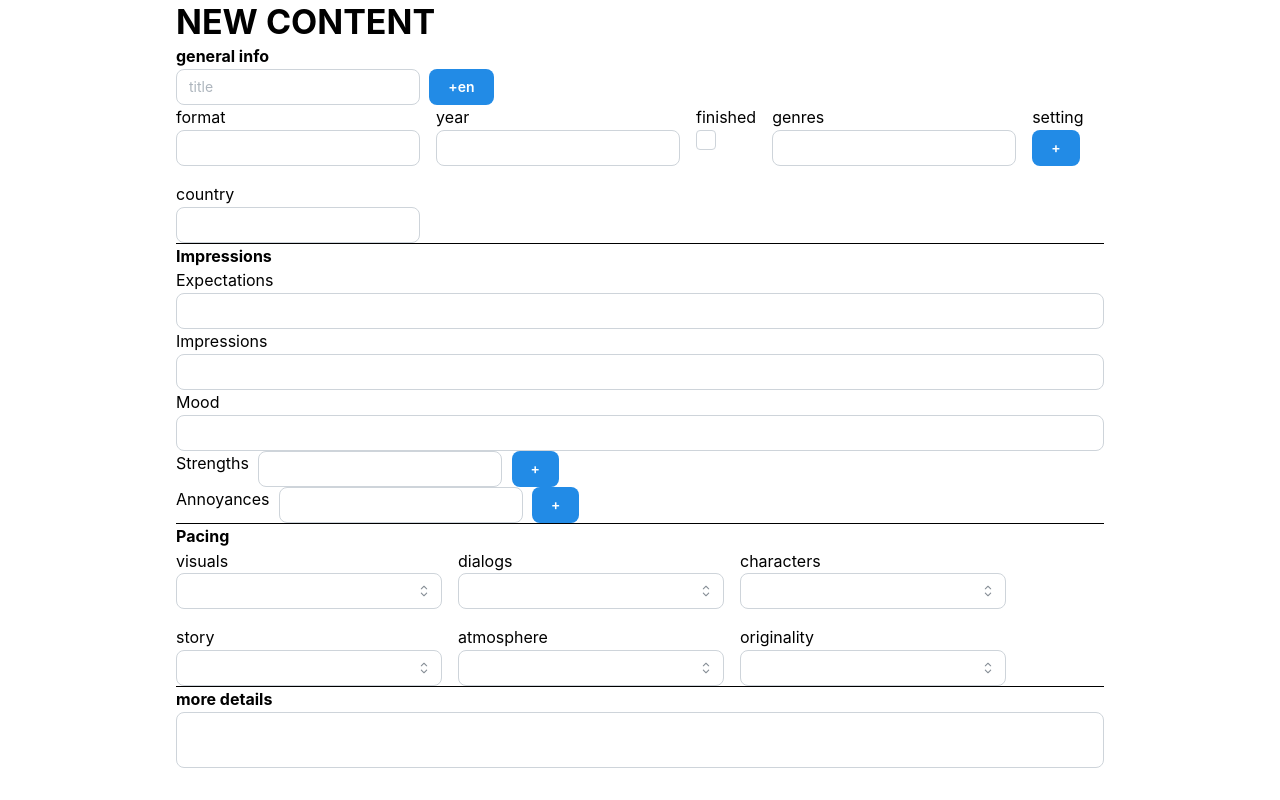
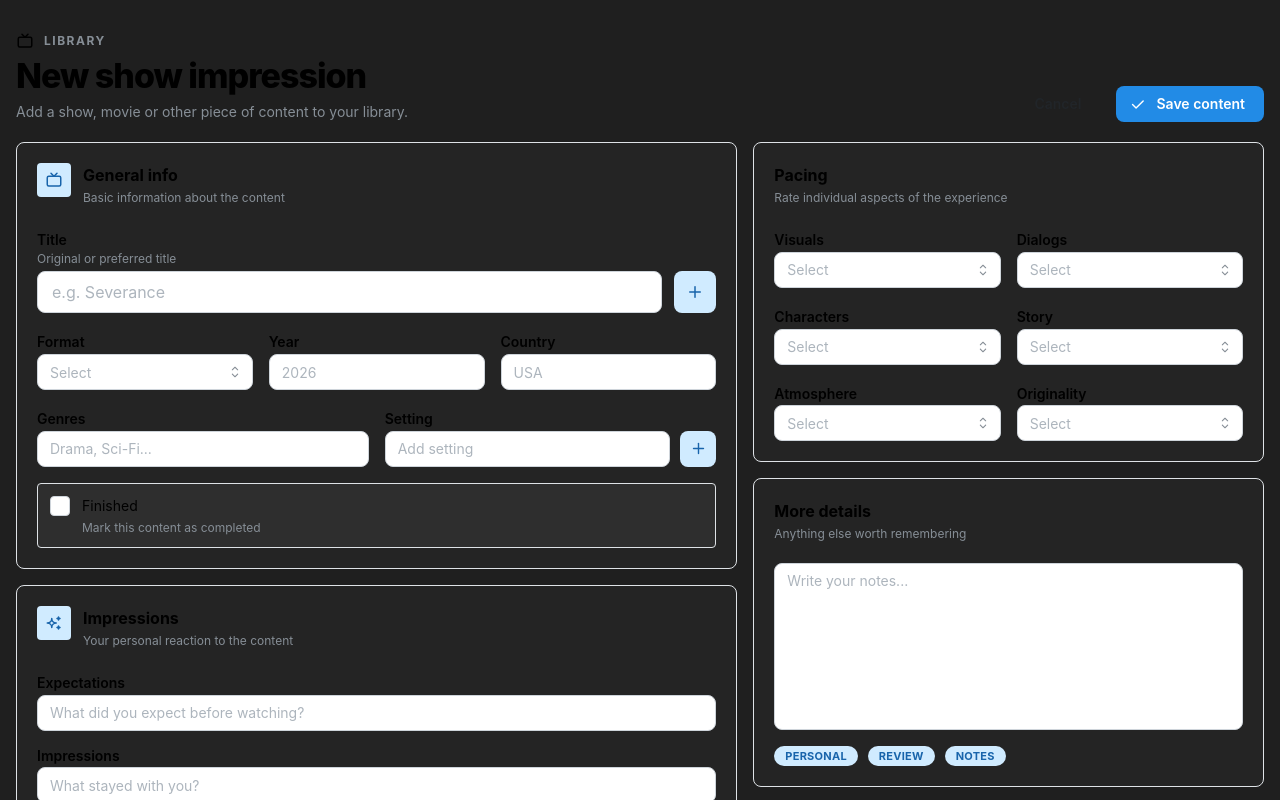
Before and after one commit to shevtsov-dmitry/tv-show-impressions, a React (Vite) app in the folder frontend/: page / in a window 1280 px wide. Shown: the top 800 px of the page. Built offline with nearby package versions, Linux system fonts and the light colour scheme.

Commit message:
feat(design): style form with new icons and rearrangement

```diff
--- a/frontend/package.json
+++ b/frontend/package.json
@@ -14,6 +14,7 @@
     "@mantine/hooks": "^9.5.1",
     "@mantine/modals": "^9.5.1",
     "@mantine/notifications": "^9.5.1",
+    "@tabler/icons-react": "^3.48.0",
     "@tailwindcss/vite": "^4.3.3",
     "react": "^19.2.8",
     "react-dom": "^19.2.8",
--- a/frontend/src/components/AddTvShow.tsx
+++ b/frontend/src/components/AddTvShow.tsx
@@ -1,112 +1,358 @@
 import {
+  ActionIcon,
+  Badge,
   Box,
   Button,
   Checkbox,
   Container,
+  Divider,
   Flex,
   Grid,
+  Group,
   Input,
+  Paper,
   Select,
+  Stack,
   Text,
   Textarea,
   Title,
 } from '@mantine/core'
-
-
+import {
+  IconCheck,
+  IconDeviceTv,
+  IconPlus,
+  IconSparkles,
+  IconX,
+} from '@tabler/icons-react'
 
 const AddTvShow = () => {
   return (
-    <Container>
-      <Title>NEW CONTENT</Title>
+    <Box
+      mih="100vh"
+      bg="var(--mantine-color-dark-8)"
+      py="xl"
+      style={{
+        overflow: 'hidden',
+      }}
+    >
+      <Container size="xl" h="100%">
+        {/* Header */}
+        <Flex justify="space-between" align="flex-end" mb="lg">
+          <Box>
+            <Group gap="xs" mb={4}>
+              <IconDeviceTv size={18} />
+              <Text size="xs" fw={700} tt="uppercase" c="dimmed" lts={1.5}>
+                Library
+              </Text>
+            </Group>
+
+            <Title order={1} fw={800} lts={-1}>
+              New show impression
+            </Title>
+
+            <Text size="sm" c="dimmed" mt={4}>
+              Add a show, movie or other piece of content to your library.
+            </Text>
+          </Box>
+
+          <Group>
+            <Button variant="subtle" color="gray">
+              Cancel
+            </Button>
+
+            <Button leftSection={<IconCheck size={17} />}>
+              Save content
+            </Button>
+          </Group>
+        </Flex>
+
+        {/* Main form */}
+        <Grid gutter="md">
+          {/* LEFT COLUMN */}
+          <Grid.Col span={7}>
+            <Stack gap="md">
+              {/* General */}
+              <Paper
+                p="lg"
+                radius="md"
+                withBorder
+                bg="var(--mantine-color-dark-7)"
+              >
+                <SectionHeader
+                  icon={<IconDeviceTv size={18} />}
+                  title="General info"
+                  description="Basic information about the content"
+                />
+
+                <Stack gap="md">
+                  <Flex gap="sm" align="flex-end">
+                    <Input.Wrapper
+                      label="Title"
+                      description="Original or preferred title"
+                      style={{ flex: 1 }}
+                    >
+                      <Input
+                        size="md"
+                        placeholder="e.g. Severance"
+                      />
+                    </Input.Wrapper>
+
+                    <ActionIcon
+                      size={42}
+                      variant="light"
+                      aria-label="Add translation"
+                    >
+                      <IconPlus size={18} />
+                    </ActionIcon>
+                  </Flex>
+
+                  <Grid gutter="sm">
+                    <Grid.Col span={4}>
+                      <Input.Wrapper label="Format">
+                        <Select
+                          placeholder="Select"
+                          data={['TV Series', 'Mini Series', 'Movie', 'Anime']}
+                        />
+                      </Input.Wrapper>
+                    </Grid.Col>
+
+                    <Grid.Col span={4}>
+                      <Input.Wrapper label="Year">
+                        <Input placeholder="2026" />
+                      </Input.Wrapper>
+                    </Grid.Col>
+
+                    <Grid.Col span={4}>
+                      <Input.Wrapper label="Country">
+                        <Input placeholder="USA" />
+                      </Input.Wrapper>
+                    </Grid.Col>
+
+                    <Grid.Col span={6}>
+                      <Input.Wrapper label="Genres">
+                        <Input placeholder="Drama, Sci-Fi..." />
+                      </Input.Wrapper>
+                    </Grid.Col>
+
+                    <Grid.Col span={6}>
+                      <Input.Wrapper label="Setting">
+                        <Flex gap="xs">
+                          <Input
+                            placeholder="Add setting"
+                            style={{ flex: 1 }}
+                          />
+                          <ActionIcon
+                            size={36}
+                            variant="light"
+                            aria-label="Add setting"
+                          >
+                            <IconPlus size={17} />
+                          </ActionIcon>
+                        </Flex>
+                      </Input.Wrapper>
+                    </Grid.Col>
+                  </Grid>
+
+                  <Paper
+                    p="sm"
+                    radius="sm"
+                    bg="var(--mantine-color-dark-6)"
+                    withBorder
+                  >
+                    <Checkbox
+                      label="Finished"
+                      description="Mark this content as completed"
+                    />
+                  </Paper>
+                </Stack>
+              </Paper>
+
+              {/* Impressions */}
+              <Paper
+                p="lg"
+                radius="md"
+                withBorder
+                bg="var(--mantine-color-dark-7)"
+              >
+                <SectionHeader
+                  icon={<IconSparkles size={18} />}
+                  title="Impressions"
+                  description="Your personal reaction to the content"
+                />
+
+                <Stack gap="sm">
+                  <Input.Wrapper label="Expectations">
+                    <Input placeholder="What did you expect before watching?" />
+                  </Input.Wrapper>
+
+                  <Input.Wrapper label="Impressions">
+                    <Input placeholder="What stayed with you?" />
+                  </Input.Wrapper>
+
+                  <Input.Wrapper label="Mood">
+                    <Input placeholder="How did it make you feel?" />
+                  </Input.Wrapper>
+
+                  <Grid gutter="sm">
+                    <Grid.Col span={6}>
+                      <TagInput label="Strengths" placeholder="What worked?" />
+                    </Grid.Col>
+
+                    <Grid.Col span={6}>
+                      <TagInput label="Annoyances" placeholder="What bothered you?" />
+                    </Grid.Col>
+                  </Grid>
+                </Stack>
+              </Paper>
+            </Stack>
+          </Grid.Col>
+
+          {/* RIGHT COLUMN */}
+          <Grid.Col span={5}>
+            <Stack gap="md">
+              {/* Pacing */}
+              <Paper
+                p="lg"
+                radius="md"
+                withBorder
+                bg="var(--mantine-color-dark-7)"
+              >
+                <SectionHeader
+                  title="Pacing"
+                  description="Rate individual aspects of the experience"
+                />
+
+                <Grid gutter="sm">
+                  {[
+                    'Visuals',
+                    'Dialogs',
+                    'Characters',
+                    'Story',
+                    'Atmosphere',
+                    'Originality',
+                  ].map((item) => (
+                    <Grid.Col span={6} key={item}>
+                      <Select
+                        label={item}
+                        placeholder="Select"
+                        data={[
+                          'Excellent',
+                          'Good',
+                          'Average',
+                          'Weak',
+                          'Poor',
+                        ]}
+                      />
+                    </Grid.Col>
+                  ))}
+                </Grid>
+              </Paper>
+
+              {/* More details */}
+              <Paper
+                p="lg"
+                radius="md"
+                withBorder
+                bg="var(--mantine-color-dark-7)"
+                style={{ flex: 1 }}
+              >
+                <SectionHeader
+                  title="More details"
+                  description="Anything else worth remembering"
+                />
+
+                <Textarea
+                  placeholder="Write your notes..."
+                  minRows={7}
+                  autosize
+                  maxRows={9}
+                />
+
+                <Group gap="xs" mt="md">
+                  <Badge variant="light">personal</Badge>
+                  <Badge variant="light">review</Badge>
+                  <Badge variant="light">notes</Badge>
+                </Group>
+              </Paper>
+
+              {/* Bottom hint */}
+              <Paper
+                px="md"
+                py="sm"
+                radius="md"
+                bg="var(--mantine-color-dark-7)"
+                withBorder
+              >
+                <Group gap="xs">
+                  <IconSparkles size={15} />
+                  <Text size="xs" c="dimmed">
+                    Everything here is private to your personal library.
+                  </Text>
+                </Group>
+              </Paper>
+            </Stack>
+          </Grid.Col>
+        </Grid>
+      </Container>
+    </Box>
+  )
+}
+
+const SectionHeader = ({
+  icon,
+  title,
+  description,
+}: {
+  icon?: React.ReactNode
+  title: string
+  description: string
+}) => {
+  return (
+    <Group gap="sm" mb="lg" align="flex-start">
+      {icon && (
+        <ActionIcon
+          variant="light"
+          size={34}
+          radius="sm"
+          style={{ pointerEvents: 'none' }}
+        >
+          {icon}
+        </ActionIcon>
+      )}
+
       <Box>
-        <Text fw={'bold'}>general info</Text>
-        <Flex gap="1%">
-          <Input placeholder="title" />
-          <Button>+en</Button>
-        </Flex>
+        <Text fw={700} size="md">
+          {title}
+        </Text>
+
+        <Text size="xs" c="dimmed" mt={2}>
+          {description}
+        </Text>
       </Box>
-      <Grid>
-        <Box>
-          <Text>format</Text>
-          <Input />
-        </Box>
-        <Box>
-          <Text>year</Text>
-          <Input />
-        </Box>
-        <Box>
-          <Text>finished</Text>
-          <Checkbox />
-        </Box>
-        <Box>
-          <Text>genres</Text>
-          <Input />
-        </Box>
-        <Box>
-          <Text>setting</Text>
-          <Button>+</Button>
-        </Box>
-        <Box>
-          <Text>country</Text>
-          <Input />
-        </Box>
-      </Grid>
-      <hr />
-      <Text fw={'bold'}>Impressions</Text>
-      <Box>
-        <Text>Expectations</Text>
-        <Input />
-      </Box>
-      <Box>
-        <Text>Impressions</Text>
-        <Input />
-      </Box>
-      <Box>
-        <Text>Mood</Text>
-        <Input />
-      </Box>
-      <Flex gap="1%">
-        <Text>Strengths</Text>
-        <Input />
-        <Button>+</Button>
+    </Group>
+  )
+}
+
+const TagInput = ({
+  label,
+  placeholder,
+}: {
+  label: string
+  placeholder: string
+}) => {
+  return (
+    <Input.Wrapper label={label}>
+      <Flex gap="xs">
+        <Input placeholder={placeholder} style={{ flex: 1 }} />
+        <ActionIcon
+          size={36}
+          variant="light"
+          aria-label={`Add ${label}`}
+        >
+          <IconPlus size={17} />
+        </ActionIcon>
       </Flex>
-      <Flex gap="1%">
-        <Text>Annoyances</Text>
-        <Input />
-        <Button>+</Button>
-      </Flex>
-      <hr />
-      <Text fw={'bold'}>Pacing</Text>
-      <Grid>
-        <Box>
-          <Text>visuals</Text>
-          <Select />
-        </Box>
-        <Box>
-          <Text>dialogs</Text>
-          <Select />
-        </Box>
-        <Box>
-          <Text>characters</Text>
-          <Select />
-        </Box>
-        <Box>
-          <Text>story</Text>
-          <Select />
-        </Box>
-        <Box>
-          <Text>atmosphere</Text>
-          <Select />
-        </Box>
-        <Box>
-          <Text>originality</Text>
-          <Select />
-        </Box>
-      </Grid>
-      <hr />
-      <Text fw={'bold'}>more details</Text>
-      <Textarea />
-    </Container>
+    </Input.Wrapper>
   )
 }
 
--- a/frontend/vite.config.ts
+++ b/frontend/vite.config.ts
@@ -7,4 +7,9 @@ export default defineConfig({
     react(),
     tailwindcss(),
   ],
+  server: {
+    proxy: {
+      '/api': 'http://localhost:8080'
+    }
+  }
 })
```
Also changed, not shown: 1 other file (tests, documents, lock files or other folders).
